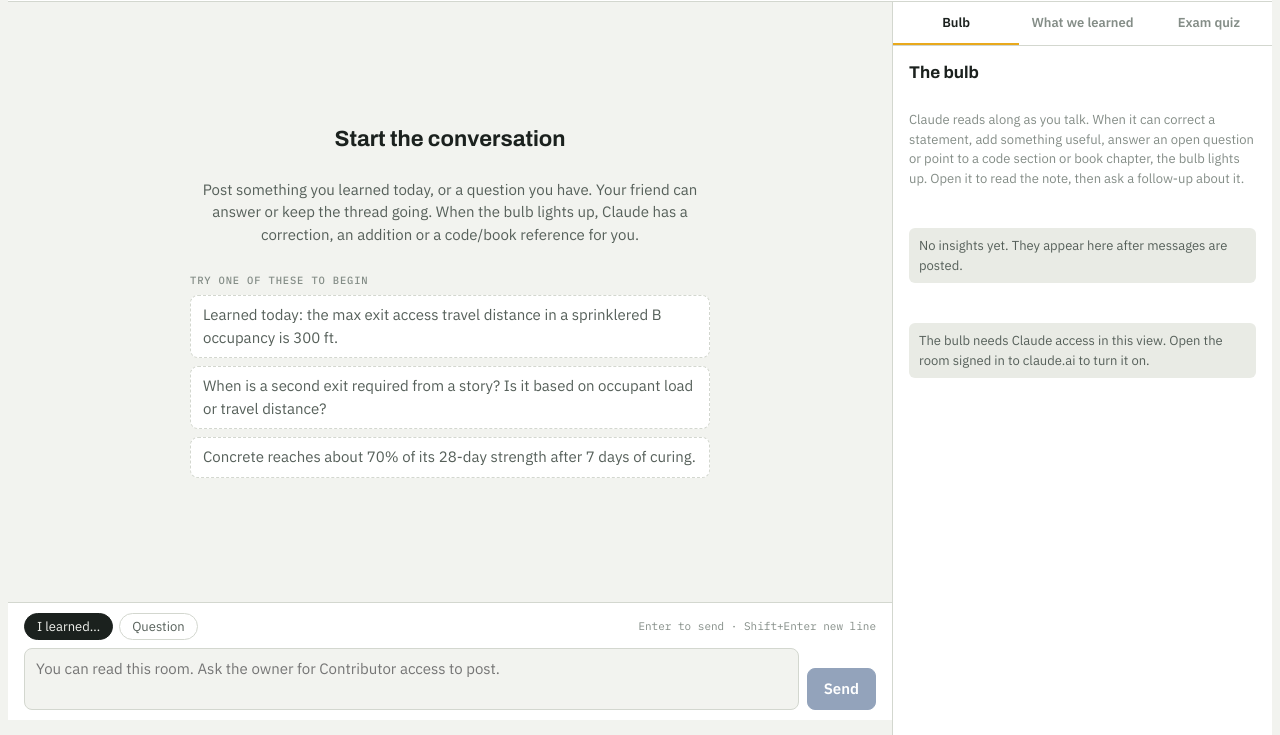
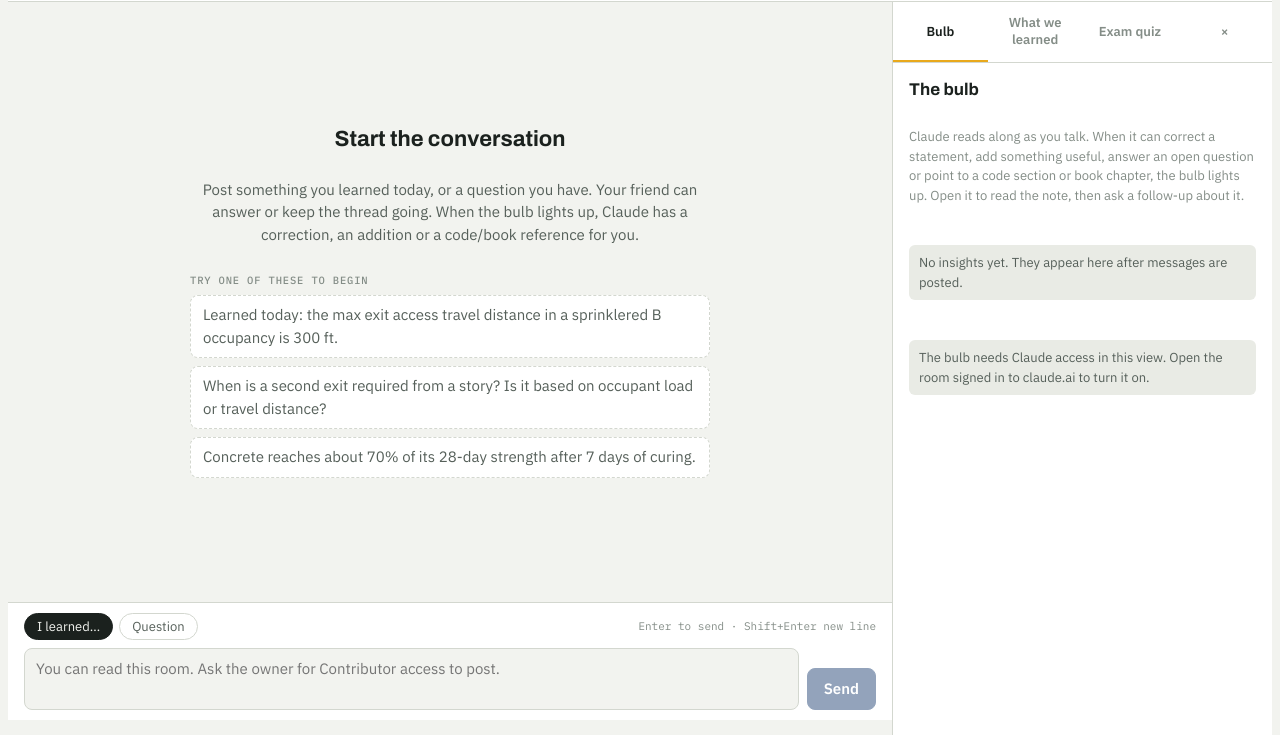
Before and after one commit to Civalent/test, a plain HTML site: page crit-room/index.html in a window 1280 px wide. Shown: the part 73-808 px from the top of the page. Drawn offline with Linux system fonts and the light colour scheme.

Commit message:
Let the bulb close the panel it opens
The bulb and Desk buttons now toggle the side panel, the panel has a close
button, and Escape closes it on phones. Also hide the standalone login box
after joining; without a [hidden] rule it stayed in the layout and pushed
the chat down.

Co-Authored-By: Claude Opus 5.5 <noreply@anthropic.com>
Claude-Session: https://claude.ai/code/session_017e4vKds4dVW2FNUZK8AP9j

```diff
--- a/crit-room/index.html
+++ b/crit-room/index.html
@@ -144,6 +144,9 @@ main.split{display:grid;grid-template-columns:minmax(0,1fr) 380px;min-height:0}
   .stream{padding-right:max(16px,env(safe-area-inset-right,0px))}
   .composer{padding-right:max(16px,env(safe-area-inset-right,0px))}
 }
+.desk-close{flex:none;border:0;background:transparent;padding:0 14px;font-size:22px;line-height:1;color:var(--ink-3);cursor:pointer}
+.desk-close:hover{color:var(--ink)}
+@media (min-width:861px){.split.desk-closed{grid-template-columns:minmax(0,1fr)}.split.desk-closed .desk{display:none}}
 @media (prefers-reduced-motion:reduce){*{animation:none!important;transition:none!important}}
 </style>
 
@@ -184,6 +187,7 @@ main.split{display:grid;grid-template-columns:minmax(0,1fr) 380px;min-height:0}
         <button role="tab" id="tBulb" aria-selected="true" type="button">Bulb</button>
         <button role="tab" id="tMem" aria-selected="false" type="button">What we learned</button>
         <button role="tab" id="tQuiz" aria-selected="false" type="button">Exam quiz</button>
+        <button class="desk-close" id="deskClose" type="button" aria-label="Close panel" title="Close">×</button>
       </div>
       <div class="pane" id="pane"></div>
     </aside>
@@ -299,8 +303,9 @@ main.split{display:grid;grid-template-columns:minmax(0,1fr) 380px;min-height:0}
   }
   $('bulb').onclick = () => {
     const lit = litMsgs();
-    if (lit.length) openInsight(lit[0].id); else { S.openId = null; setTab('bulb'); }
-    openDesk();
+    if (lit.length) { openInsight(lit[0].id); return; }
+    if (S.deskOpen && S.tab === 'bulb') { setDesk(false); return; }
+    S.openId = null; setTab('bulb'); setDesk(true);
   };
   async function markSeen(id) {
     if (!id || S.seen[id]) return;
@@ -311,8 +316,18 @@ main.split{display:grid;grid-template-columns:minmax(0,1fr) 380px;min-height:0}
   function openInsight(id) { S.openId = id; setTab('bulb'); openDesk(); markSeen(id); }
 
   // ---------- desk ----------
-  function openDesk() { $('desk').classList.add('open'); }
-  $('deskToggle').onclick = () => $('desk').classList.toggle('open');
+  function setDesk(open) {
+    S.deskOpen = open;
+    $('desk').classList.toggle('open', open);
+    document.querySelector('main.split').classList.toggle('desk-closed', !open);
+    $('bulb').setAttribute('aria-expanded', String(open));
+    $('deskToggle').setAttribute('aria-expanded', String(open));
+  }
+  function openDesk() { setDesk(true); }
+  $('deskToggle').onclick = () => setDesk(!S.deskOpen);
+  $('deskClose').onclick = () => setDesk(false);
+  document.addEventListener('keydown', (e) => { if (e.key === 'Escape' && S.deskOpen && window.matchMedia('(max-width:860px)').matches) setDesk(false); });
+  setDesk(window.matchMedia('(min-width:861px)').matches);
   function setTab(t) {
     S.tab = t;
     [['bulb', 'tBulb'], ['mem', 'tMem'], ['quiz', 'tQuiz']].forEach(([k, id]) => $(id).setAttribute('aria-selected', String(k === t)));
```
Also changed, not shown: archichat-server/public/index.html (+23 -3 lines).
